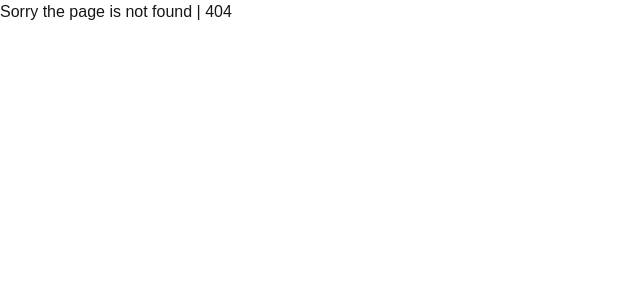
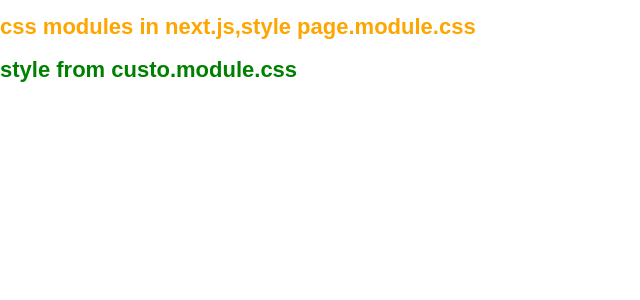
Before and after one commit to talha-fullstackdev/nextjs-15, a Next.js app: page /css-modules in a window 1280 px wide. Before the commit this address had no page. Shown: the top 300 px of the page, without its empty margins (0-640 px from the left). Built offline with nearby package versions, Linux system fonts and the light colour scheme.

Commit message:
implement concept of global css and css-modules

```diff
--- /dev/null
+++ b/src/app/css-modules/page.js
@@ -0,0 +1,13 @@
+import React from "react";
+import moduleCss from "../page.module.css";
+import customcss from "../custom.module.css"
+const CssModules = () => {
+  return (
+    <>
+      <div className={moduleCss.main}>css modules in next.js,style page.module.css</div>
+      <h1 className={customcss.main}>style from  custo.module.css</h1>
+    </>
+  );
+};
+
+export default CssModules;
--- /dev/null
+++ b/src/app/custom.module.css
@@ -0,0 +1,6 @@
+.main{
+    color:green ;
+    font-size: 22px;
+    font-weight: 600;
+    margin-top: 10px;
+}
--- a/src/app/layout.js
+++ b/src/app/layout.js
@@ -1,6 +1,6 @@
 import localFont from "next/font/local";
 import "./globals.css";
-
+import "./style.css"
 const geistSans = localFont({
   src: "./fonts/GeistVF.woff",
   variable: "--font-geist-sans",
--- /dev/null
+++ b/src/app/page.module.css
@@ -0,0 +1,6 @@
+.main{
+    color:orange ;
+    font-size: 22px;
+    font-weight: 600;
+    margin-top: 10px;
+}
--- /dev/null
+++ b/src/app/style.css
@@ -0,0 +1,3 @@
+h1{
+    color: blue;
+}
```
Also changed, not shown: src/app/home/page.js (+16 -6 lines), src/middleware.js (+9 -9 lines).
